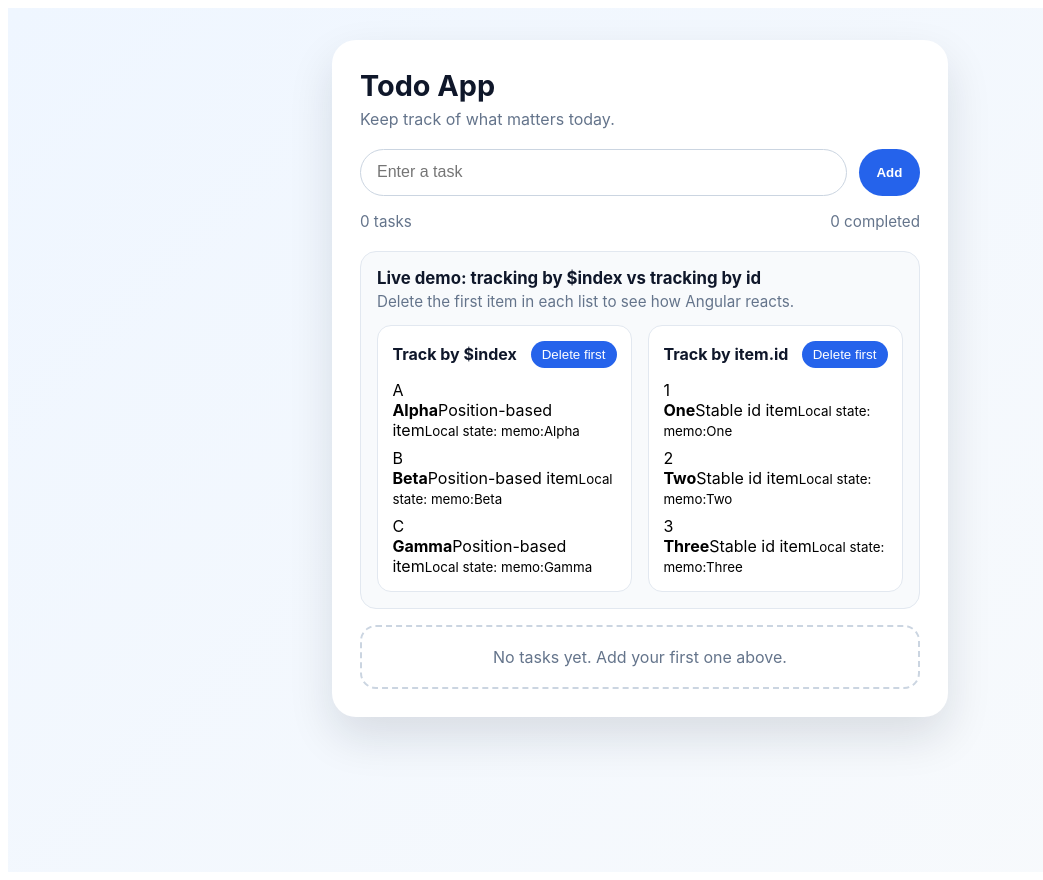
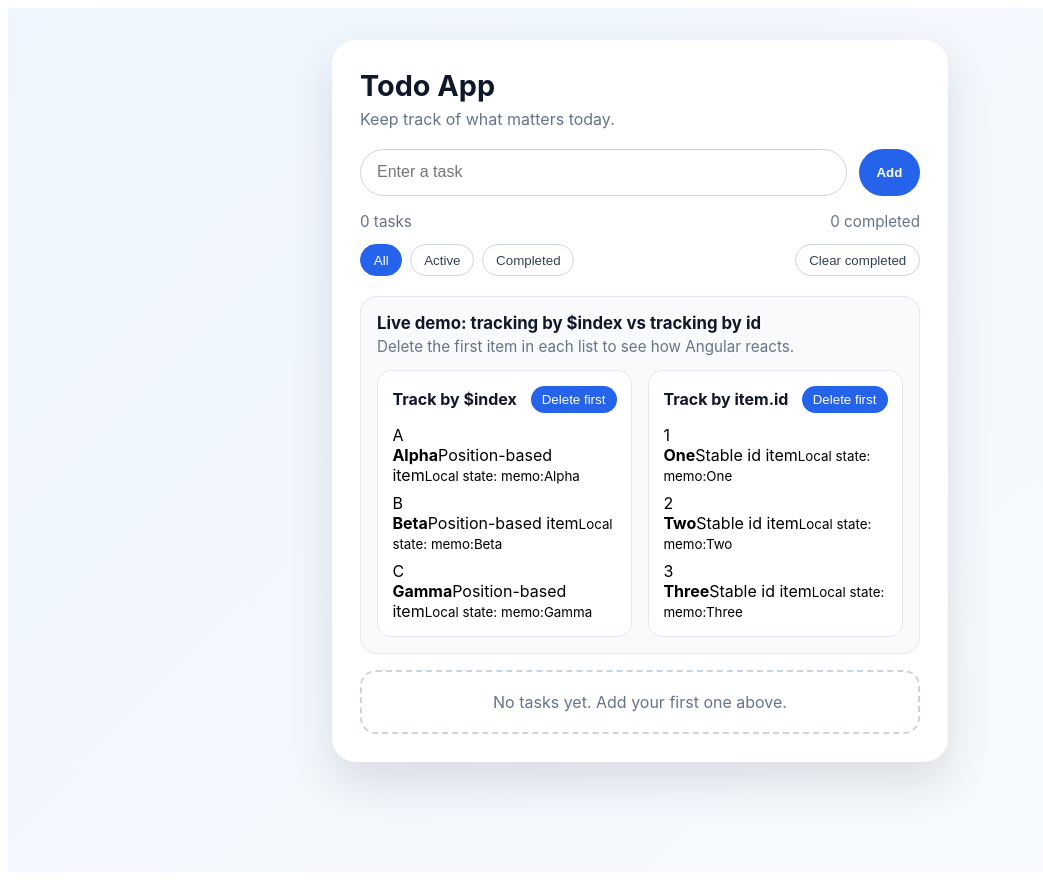
Before and after one commit to Jimi-Chhatrala/angular-tutorial, an Angular app: page / in a window 1280 px wide. Shown: the whole page, without its empty margins (0-1043 px from the left). Built offline with nearby package versions, Linux system fonts and the light colour scheme.

Commit message:
23-todo-app

```diff
--- a/src/app/app.html
+++ b/src/app/app.html
@@ -24,6 +24,13 @@
     <div class="todo-summary">
       <span>{{ todoCount() }} task{{ todoCount() === 1 ? '' : 's' }}</span>
       <span>{{ completedCount() }} completed</span>
+    </div>
+
+    <div class="filter-row">
+      <button class="filter-btn" [class.active]="filter() === 'all'" type="button" (click)="setFilter('all')">All</button>
+      <button class="filter-btn" [class.active]="filter() === 'active'" type="button" (click)="setFilter('active')">Active</button>
+      <button class="filter-btn" [class.active]="filter() === 'completed'" type="button" (click)="setFilter('completed')">Completed</button>
+      <button class="filter-btn secondary" type="button" (click)="clearCompleted()">Clear completed</button>
     </div>
 
     <section class="tracking-demo">
@@ -69,7 +76,7 @@
       <div class="empty-state">No tasks yet. Add your first one above.</div>
     } @else {
       <ul class="todo-list">
-        @for (todo of todos(); track todo.id) {
+        @for (todo of visibleTodos(); track todo.id) {
           <li class="todo-item" [class.done]="todo.done">
             <div class="todo-content" (click)="toggleTodo(todo.id)">
               <span class="todo-index">{{ $index + 1 }}</span>
--- a/src/app/app.scss
+++ b/src/app/app.scss
@@ -81,7 +81,33 @@
   justify-content: space-between;
   color: #64748b;
   font-size: 0.95rem;
+  margin-bottom: 0.85rem;
+}
+
+.filter-row {
+  display: flex;
+  flex-wrap: wrap;
+  gap: 0.5rem;
   margin-bottom: 1rem;
+}
+
+.filter-btn {
+  border: 1px solid #cbd5e1;
+  background: #fff;
+  color: #334155;
+  border-radius: 999px;
+  padding: 0.45rem 0.8rem;
+  cursor: pointer;
+}
+
+.filter-btn.active {
+  background: #2563eb;
+  color: white;
+  border-color: #2563eb;
+}
+
+.filter-btn.secondary {
+  margin-left: auto;
 }
 
 .todo-list {
--- a/src/app/app.ts
+++ b/src/app/app.ts
@@ -1,5 +1,7 @@
 import { Component, computed, signal } from '@angular/core';
 import { DemoRowComponent } from './demo-row/demo-row';
+
+type TodoFilter = 'all' | 'active' | 'completed';
 
 interface TodoItem {
   id: number;
@@ -26,6 +28,7 @@ export class App {
   newTodo = signal('');
   todoCounter = signal(0);
   todos = signal<TodoItem[]>([]);
+  filter = signal<TodoFilter>('all');
 
   indexTrackingItems = signal<TrackingDemoItem[]>([
     { id: 101, label: 'Alpha', note: 'Position-based item', badge: 'A' },
@@ -41,6 +44,22 @@ export class App {
 
   readonly todoCount = computed(() => this.todos().length);
   readonly completedCount = computed(() => this.todos().filter((todo) => todo.done).length);
+  readonly visibleTodos = computed(() => {
+    const todos = this.todos();
+
+    switch (this.filter()) {
+      case 'active':
+        return todos.filter((todo) => !todo.done);
+      case 'completed':
+        return todos.filter((todo) => todo.done);
+      default:
+        return todos;
+    }
+  });
+
+  constructor() {
+    this.loadTodos();
+  }
 
   addTodo() {
     const text = this.newTodo().trim();
@@ -51,15 +70,46 @@ export class App {
     this.todoCounter.set(id);
 
     this.todos.update((list) => [...list, { id, text, done: false }]);
+    this.persistTodos();
     this.newTodo.set('');
   }
 
   toggleTodo(id: number) {
     this.todos.update((list) => list.map((item) => (item.id === id ? { ...item, done: !item.done } : item)));
+    this.persistTodos();
   }
 
   deleteTodo(id: number) {
     this.todos.update((list) => list.filter((item) => item.id !== id));
+    this.persistTodos();
+  }
+
+  setFilter(filter: TodoFilter) {
+    this.filter.set(filter);
+  }
+
+  clearCompleted() {
+    this.todos.update((list) => list.filter((todo) => !todo.done));
+    this.persistTodos();
+  }
+
+  private loadTodos() {
+    const stored = localStorage.getItem('todos');
+
+    if (!stored) return;
+
+    try {
+      const parsed = JSON.parse(stored) as TodoItem[];
+      this.todos.set(parsed);
+      const highestId = parsed.reduce((max, todo) => Math.max(max, todo.id), 0);
+      this.todoCounter.set(highestId);
+    } catch {
+      localStorage.removeItem('todos');
+    }
+  }
+
+  private persistTodos() {
+    localStorage.setItem('todos', JSON.stringify(this.todos()));
   }
 
   removeFirstIndexItem() {
```
